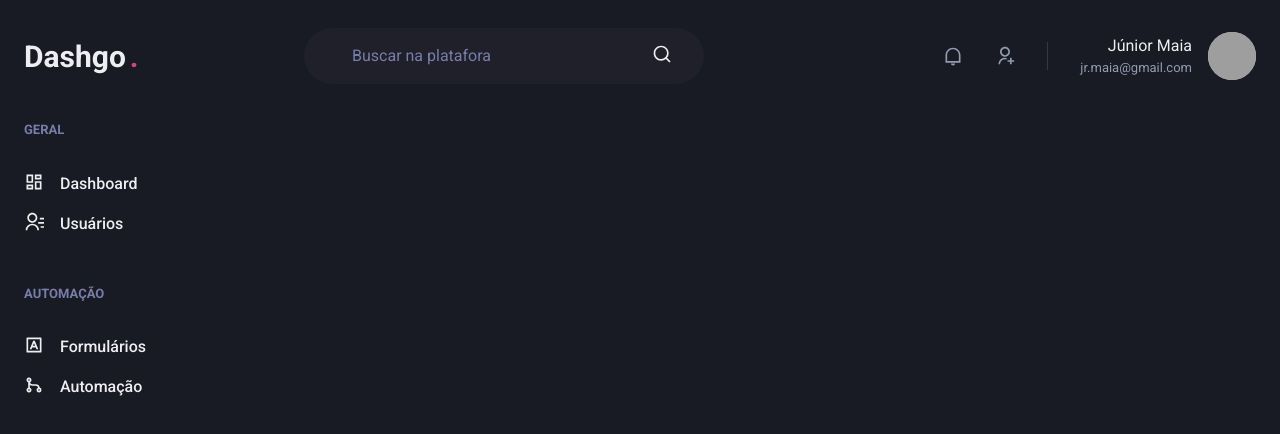
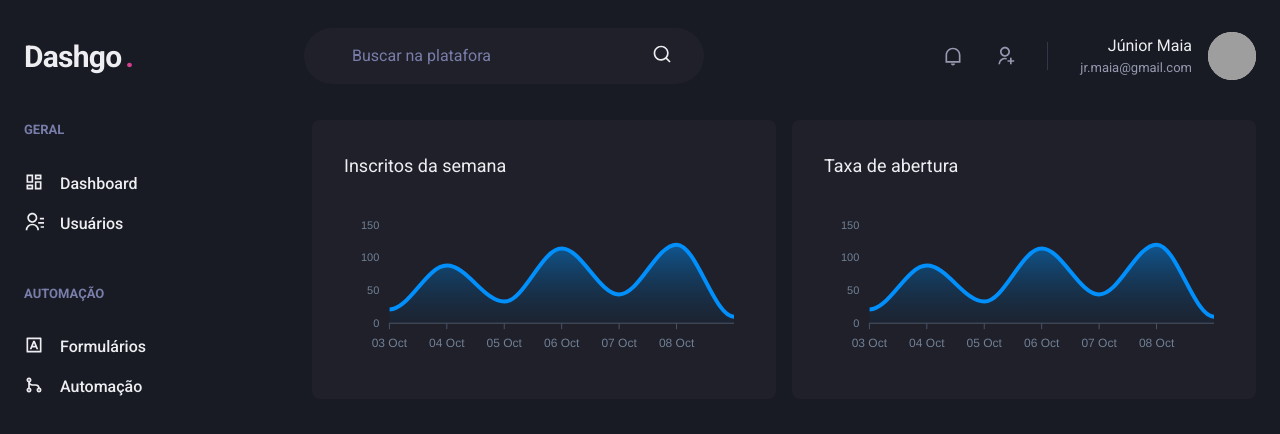
Before and after one commit to maiajrs/dashgo, a Next.js app: page /dashboard in a window 1280 px wide. Shown: the top 434 px of the page. Built offline with nearby package versions, Linux system fonts and the light colour scheme; grey boxes are pictures that could not be loaded.

Commit message:
added dashboard

```diff
--- a/package.json
+++ b/package.json
@@ -13,9 +13,11 @@
     "@chakra-ui/react": "^1.6.10",
     "@emotion/react": "^11.5.0",
     "@emotion/styled": "^11.3.0",
+    "apexcharts": "^3.29.0",
     "framer-motion": "^4.1.17",
     "next": "11.1.2",
     "react": "17.0.2",
+    "react-apexcharts": "^1.3.9",
     "react-dom": "17.0.2",
     "react-icons": "^4.3.1"
   },
--- a/src/components/Header.tsx
+++ b/src/components/Header.tsx
@@ -17,7 +17,7 @@ export default function Header() {
       mt="4"
       px="6"
     >
-      <Text fontSize="3xl" fontWeight="bold" latterSpacing="tight" w="64">
+      <Text fontSize="3xl" fontWeight="bold" letterSpacing="tight" w="64">
         Dashgo
         <Text as="span" color="pink.500" ml="1">
           .
--- a/src/pages/dashboard.tsx
+++ b/src/pages/dashboard.tsx
@@ -1,6 +1,61 @@
-import { Flex } from "@chakra-ui/react";
+import { Flex, SimpleGrid, Box, Text, theme } from "@chakra-ui/react";
+import dynamic from "next/dynamic";
 import Header from "../components/Header";
 import SideBar from "../components/SideBar";
+import {ApexOptions} from 'apexcharts'
+
+const Chart = dynamic(() => import("react-apexcharts"), {
+  ssr: false,
+});
+const options: ApexOptions = {
+  chart: {
+    toolbar: {
+      show: false,
+    },
+    zoom: {
+      enabled: false,
+    },
+    foreColor: theme.colors.gray[500],
+  },
+  grid: {
+    show: false,
+  },
+  dataLabels: {
+    enabled: false,
+  },
+  tooltip: {
+    enabled: false,
+  },
+  xaxis: {
+    type: "datetime",
+    axisBorder: {
+      color: theme.colors.gray[600],
+    },
+    axisTicks: {
+      color: theme.colors.gray[600],
+    },
+    categories: [
+        '2021-10-03T00:00:00.000Z',
+        '2021-10-04T00:00:00.000Z',
+        '2021-10-05T00:00:00.000Z',
+        '2021-10-06T00:00:00.000Z',
+        '2021-10-07T00:00:00.000Z',
+        '2021-10-08T00:00:00.000Z',
+        '2021-10-09T00:00:00.000Z',
+    ],
+  },
+  fill: {
+      opacity: 0.3,
+      type: 'gradient',
+      gradient: {
+          shade: 'dark',
+          opacityFrom: 0.7,
+          opacityTo: 0.3
+      }
+  }
+};
+
+const series = [{ name: "series-1", data: [21, 88, 33, 114, 44, 120, 10] }];
 
 export default function Dashboard() {
   return (
@@ -8,6 +63,20 @@ export default function Dashboard() {
       <Header />
       <Flex width="100%" maxWidth={1480} my="6" mx="auto" px="6">
         <SideBar />
+        <SimpleGrid flex="1" gap="4" minChildWidth="320px" align="flex-start">
+          <Box p="8" pb="4" bg="gray.800" borderRadius={8}>
+            <Text fontSize="lg" mb="4">
+              Inscritos da semana
+            </Text>
+            <Chart options={options} series={series} type="area" height={160} />
+          </Box>
+          <Box p="8" pb="4" bg="gray.800" borderRadius={8}>
+            <Text fontSize="lg" mb="4">
+              Taxa de abertura
+            </Text>
+            <Chart options={options} series={series} type="area" height={160} />
+          </Box>
+        </SimpleGrid>
       </Flex>
     </Flex>
   );
```
Also changed, not shown: 1 other file (tests, documents, lock files or other folders).
